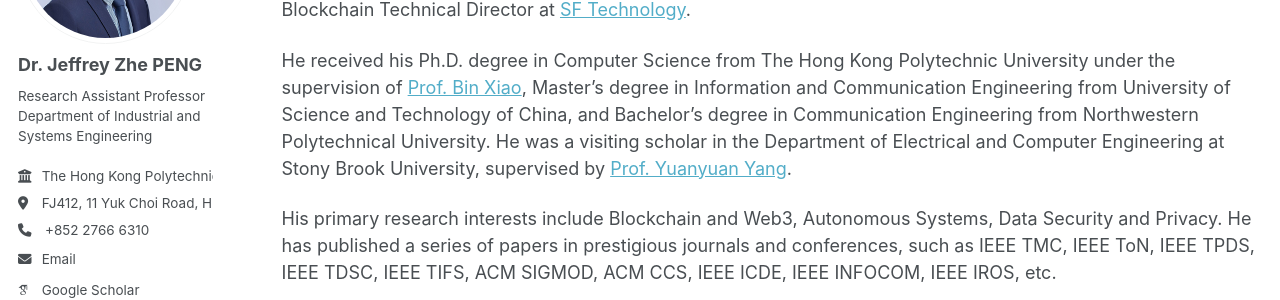
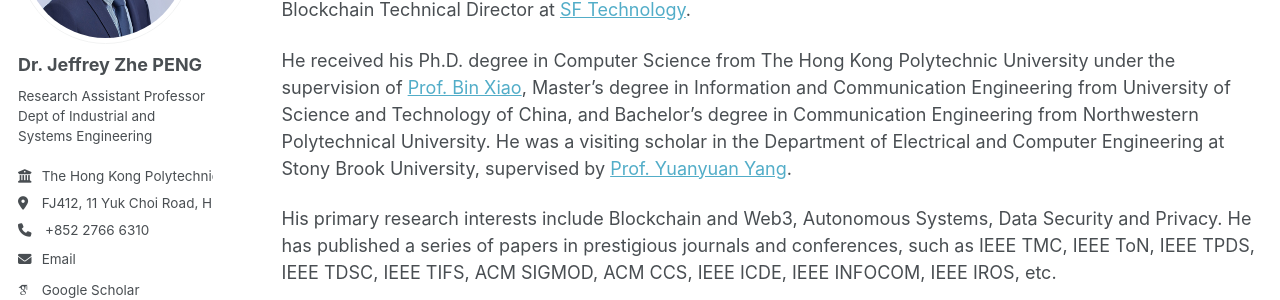
Before and after one commit to PENG-Zhe/peng-zhe.github.io, a Jekyll site: the page built from _pages/about.md, in a window 1280 px wide. Shown: the part 237-537 px from the top of the page. Built offline with Jekyll 4.4.1, drawn with Linux system fonts in a browser that asks for light colours; some web fonts are replaced.

Commit message:
Update _config.yml

```diff
--- a/_config.yml
+++ b/_config.yml
@@ -24,7 +24,7 @@ author:
   avatar           : "zhepeng.jpg"
   name             : "Dr. Jeffrey Zhe PENG"
   pronouns         : # "He/his"
-  bio              : "Research Assistant Professor <br> Department of Industrial and Systems Engineering"
+  bio              : "Research Assistant Professor <br> Dept of Industrial and Systems Engineering"
   employer         : "The Hong Kong Polytechnic University"
   location         : "FJ412, 11 Yuk Choi Road, Hung Hom"
   tel              : "+852 2766 6310"
```
